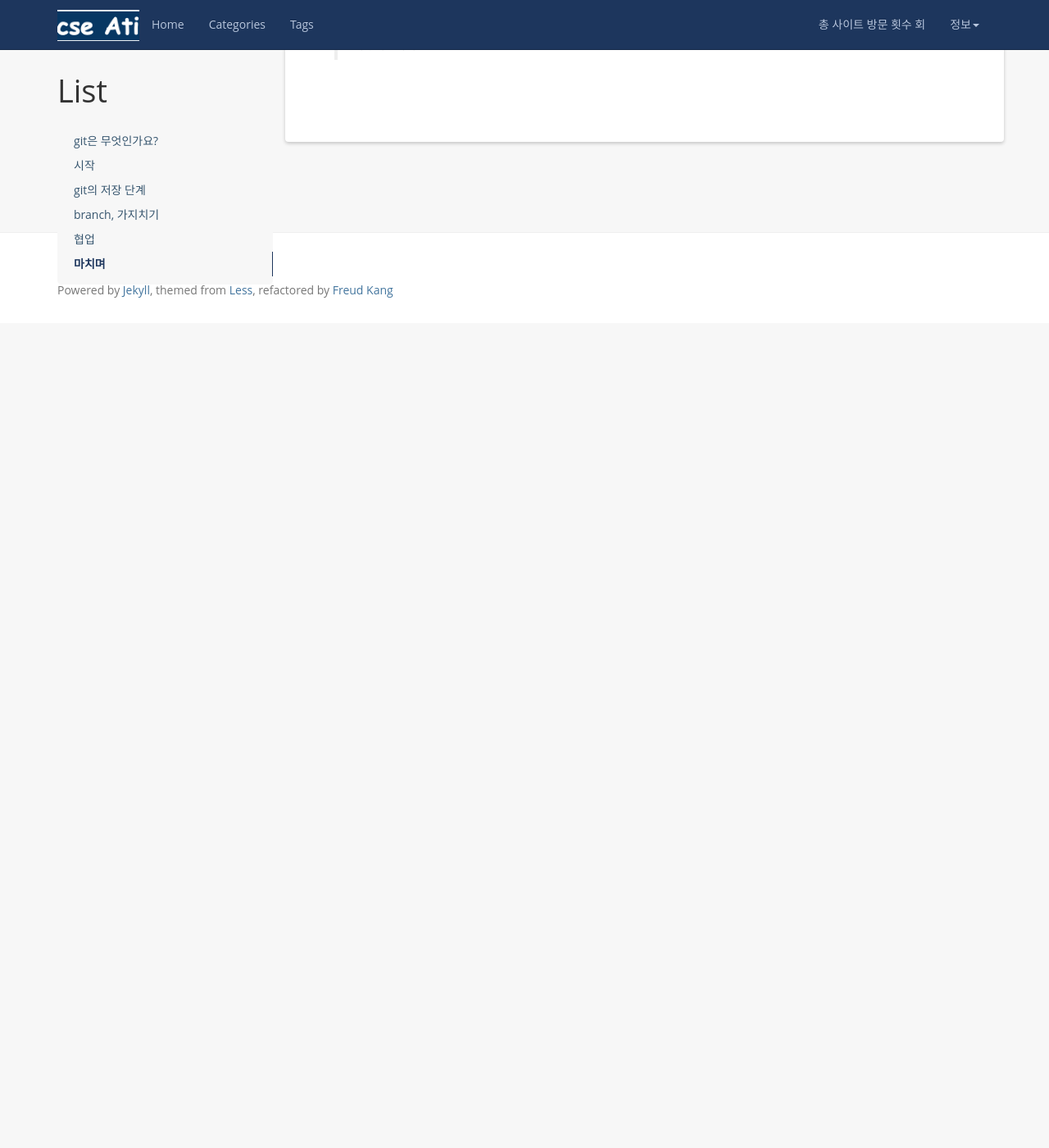
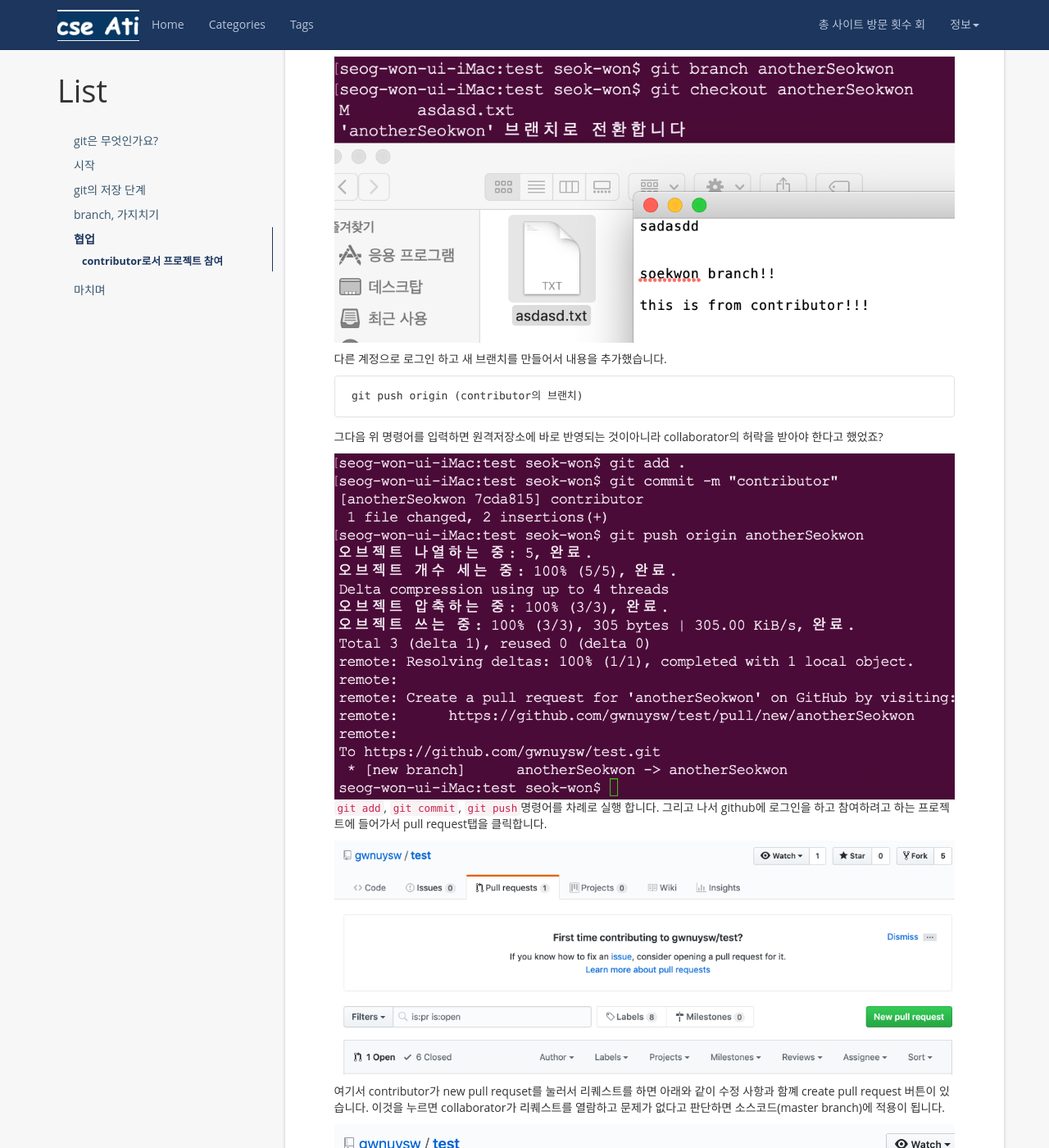
Before and after one commit to gwnucse/gwnucse.github.io, a Jekyll site: the page built from _posts/2019-04-19-github사용법.md, in a window 1280 px wide and 1400 px high, scrolled down 4985 px. Shown: the whole window at 82% size. Built offline with Jekyll 4.4.1, drawn with Linux system fonts in a browser that asks for light colours; nearby versions of some CDN libraries; comment, search, counter and statistics services are not loaded; before the commit the page ends 5379 px from its top, so only the background shows below that; some of the changed text lies outside the part shown.

Commit message:
finish git tutorial

````diff
--- a/_posts/2019-04-19-github사용법.md
+++ b/_posts/2019-04-19-github사용법.md
@@ -101,29 +101,32 @@
 
 지금까지는 로컬저장소만을 다뤘지만 이제 원격저장소를 이용해서 협업하는 방법을 설명드리겠습니다. 원격저장소도 종류가 많습니다. 저는 github을 사용하고, 대부분 github을 사용합니다.
 
-![repositories]()
+![repositories](https://github.com/gwnucse/gwnucse.github.io/blob/master/styles/images/postIMG/gitTutorial/9.png?raw=true)
 
 github로그인 하고 자기 레포지토리 항목을 볼수 있는데 저기 초록색 버튼을 누르면 원격 저장소가 만들어 집니다. 이렇게 저장소를 만들었는데 아무나 와서 막 수정하면 안돼겠죠? 그래서 원격저장소에는 두가지 접근 권한이 있습니다.
 
 1. collaborator : 로컬 저장소에서 pull, push 명령을 자유롭게 사용할 수 있으며, 특정 저장소의 collaborator가 되고싶다면 그 저장소 주인이 따로 설정 해줘야 합니다.
 2. contributor : 로컬저장소에서 pull명령어는 마음대로 할수 있지만 push 명령어 사용시 push한 내용을 collaborator가 확인을 하고 허락을 해야 그때 원격저장소에 내용이 반영됩니다. 이를 **pull requset** 라고 합니다.
 
-![contributor branch]()
+## contributor로서 프로젝트 참여
+
+![contributor branch](https://github.com/gwnucse/gwnucse.github.io/blob/master/styles/images/postIMG/gitTutorial/10.png?raw=true)
 
 다른 계정으로 로그인 하고 새 브랜치를 만들어서 내용을 추가했습니다.
 
 ```
-git push origin (contrubutor 브랜치)
+git push origin (contributor의 브랜치)
 ```
 그다음 위 명령어를 입력하면 원격저장소에 바로 반영되는 것이아니라 collaborator의 허락을 받아야 한다고 했었죠?
 
-![request1]()
+![request1](https://github.com/gwnucse/gwnucse.github.io/blob/master/styles/images/postIMG/gitTutorial/11.png?raw=true)
+`git add`, `git commit`, `git push`명령어를 차례로 실행 합니다. 그리고 나서 github에 로그인을 하고 참여하려고 하는 프로젝트에 들어가서 pull request탭을 클릭합니다.
 
-![request2]()
+![request2](https://github.com/gwnucse/gwnucse.github.io/blob/master/styles/images/postIMG/gitTutorial/12.png?raw=true)
 
-여기서 contributor가 리퀘스트를 하면
+여기서 contributor가 new pull requset를 눌러서 리퀘스트를 하면 아래와 같이 수정 사항과 함꼐 create pull request 버튼이 있습니다. 이것을 누르면 collaborator가 리퀘스트를 열람하고 문제가 없다고 판단하면 소스코드(master branch)에 적용이 됩니다.
 
-![merge]()
+![requset3](https://github.com/gwnucse/gwnucse.github.io/blob/master/styles/images/postIMG/gitTutorial/14.png?raw=true)
 
 collaborator가 머지를 수행 하게 됩니다.
 
````
